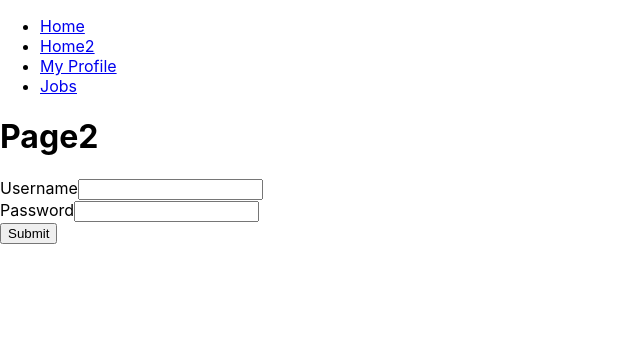
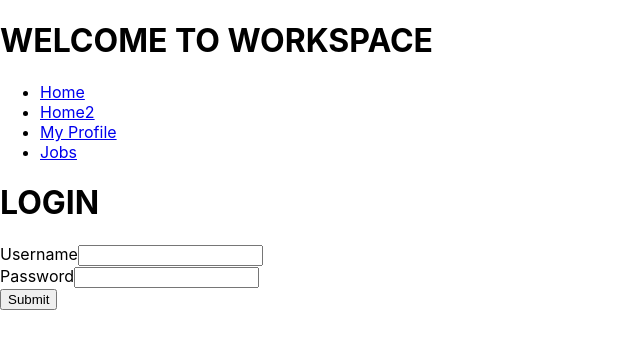
Before and after one commit to johntse1/Workspace, a React (Create React App) app in the folder workspace/: page /home in a window 1280 px wide. Shown: the top 348 px of the page, without its empty margins (0-640 px from the left). Built offline with nearby package versions, Linux system fonts and the light colour scheme.

Commit message:
we did something
um do the nav bar it should work with the lniks

```diff
--- a/workspace/src/App.js
+++ b/workspace/src/App.js
@@ -1,25 +1,27 @@
 import React from "react";
-import Home from './Home'
+import Home from './pages/Home'
 import {Route, Link} from 'react-router-dom';
-import NavBar from './NavBar';
-import Jobs from './Jobs'
-import Profile from './Profile'
+import NavBar from './components/navigation/NavBar';
+import Jobs from './pages/Jobs'
+import Profile from './pages/Profile'
+import Components1 from './components/Components1'
+import { Redirect, Switch } from "react-router-dom";
 
 function App() {
   return (
     <div className = "App">
+      <h1>WELCOME TO WORKSPACE</h1>
       <NavBar/>
-    <Route exact path="/home" component={Home} />
-    <Route exact path="/profile" component={Profile} />
-    <Route exact path="/jobs" component={Jobs} />
+      <Switch>
+        <Route exact path='/'>
+          <Components1 />
+        </Route>
+        <Route exact path="/home" component={Home} >
+        </Route>
+        <Route exact path="/profile" component={Profile} />
+        <Route exact path="/jobs" component={Jobs} />
+      </Switch>
 
-    <form>
-          <label for="uname">Username</label>
-          <input type="text" id="uname" name="uname"></input><br/>
-          <label for="uname">Password</label>
-          <input type="text" id="pword" name="pword"></input><br/>
-          <input type="submit" value="Submit"></input>
-        </form>
   </div>
   );
 }
--- a/workspace/src/Home.js
+++ /dev/null
@@ -1,11 +0,0 @@
-import React from 'react'
-
-function Home(){
-    return(
-    <div>
-        <h1>Page2</h1>
-    </div>
-    );
-}
-
-export default Home;
--- a/workspace/src/Jobs.js
+++ /dev/null
@@ -1,11 +0,0 @@
-import React from 'react'
-
-function Jobs(){
-    return(
-    <div>
-        <h1>Jobs</h1>
-    </div>
-    );
-}
-
-export default Jobs;
--- a/workspace/src/NavBar.js
+++ /dev/null
@@ -1,14 +0,0 @@
-import React from 'react'
-import {Link} from 'react-router-dom'
-
-function NavBar(){
-    return(
-        <ul>
-            <li><Link to='/'>Home</Link></li>
-            <li><Link to='/home'>Home2</Link></li>
-            <li><Link to='/profile'>My Profile</Link></li>
-            <li><Link to='/jobs'>Jobs</Link></li>
-        </ul>
-    );
-}
-export default NavBar;
--- a/workspace/src/Profile.js
+++ /dev/null
@@ -1,11 +0,0 @@
-import React from 'react'
-
-function Profile(){
-    return(
-    <div>
-        <h1>Profile</h1>
-    </div>
-    );
-}
-
-export default Profile;
--- /dev/null
+++ b/workspace/src/components/Components1.js
@@ -0,0 +1,11 @@
+import React from 'react'
+
+function Components1(){
+    return(
+    <div>
+        Bruh
+    </div>
+    );
+}
+
+export default Components1;
--- /dev/null
+++ b/workspace/src/components/navigation/NavBar.js
@@ -0,0 +1,14 @@
+import React from 'react'
+import {Link} from 'react-router-dom'
+
+function NavBar(){
+    return(
+        <ul>
+            <li><Link to='/'>Home</Link></li>
+            <li><Link to='/home'>Home2</Link></li>
+            <li><Link to='/profile'>My Profile</Link></li>
+            <li><Link to='/jobs'>Jobs</Link></li>
+        </ul>
+    );
+}
+export default NavBar;
--- /dev/null
+++ b/workspace/src/pages/Home.js
@@ -0,0 +1,18 @@
+import React from 'react'
+
+function Home(){
+    return(
+    <div>
+        <h1>LOGIN</h1>
+        <form>
+          <label for="uname">Username</label>
+          <input type="text" id="uname" name="uname"></input><br/>
+          <label for="uname">Password</label>
+          <input type="text" id="pword" name="pword"></input><br/>
+          <input type="submit" value="Submit"></input>
+        </form>
+    </div>
+    );
+}
+
+export default Home;
--- /dev/null
+++ b/workspace/src/pages/Jobs.js
@@ -0,0 +1,11 @@
+import React from 'react'
+
+function Jobs(){
+    return(
+    <div>
+        <h1>Jobs</h1>
+    </div>
+    );
+}
+
+export default Jobs;
--- /dev/null
+++ b/workspace/src/pages/Profile.js
@@ -0,0 +1,11 @@
+import React from 'react'
+
+function Profile(){
+    return(
+    <div>
+        <h1>Profile</h1>
+    </div>
+    );
+}
+
+export default Profile;
```
